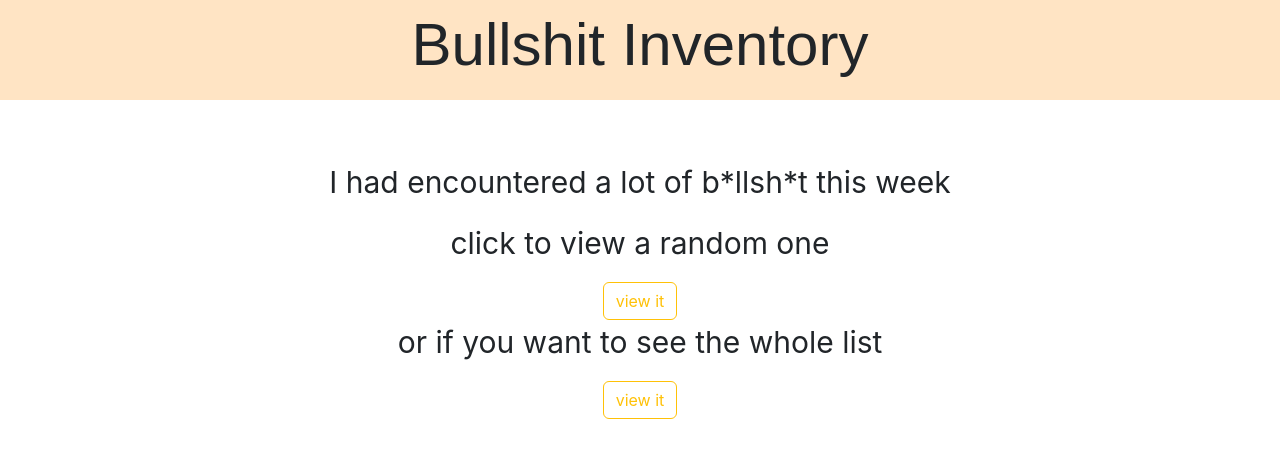
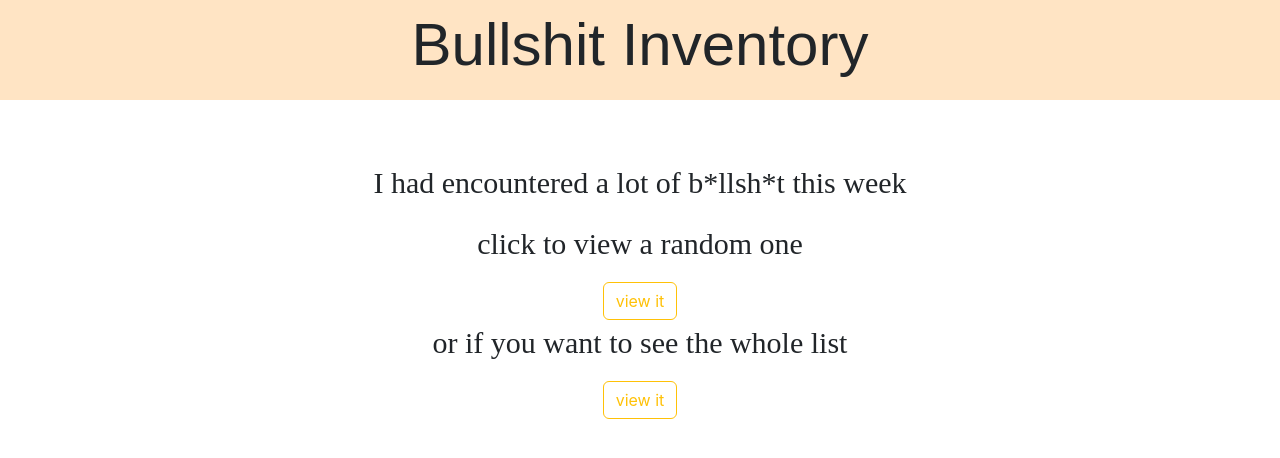
Before and after one commit to ZilUZhU/info270a1, a React (Create React App) app: page / in a window 1280 px wide. Shown: the top 458 px of the page. Built offline with nearby package versions, Linux system fonts and the light colour scheme.

Commit message:
firebase

```diff
--- a/package.json
+++ b/package.json
@@ -21,9 +21,7 @@
     "start": "react-scripts start",
     "build": "react-scripts build",
     "test": "react-scripts test",
-    "eject": "react-scripts eject",
-    "predeploy": "npm run build",
-    "deploy": "gh-pages -d build"
+    "eject": "react-scripts eject"
   },
   "eslintConfig": {
     "extends": [
--- a/src/App.css
+++ b/src/App.css
@@ -29,6 +29,10 @@ header {
   font-family: Copperplate, Papyrus, fantasy;
   margin-bottom: 1em;
   position: sticky;
+}
+
+p {
+  font-family: cursive;
 }
 
 .home p {
```
